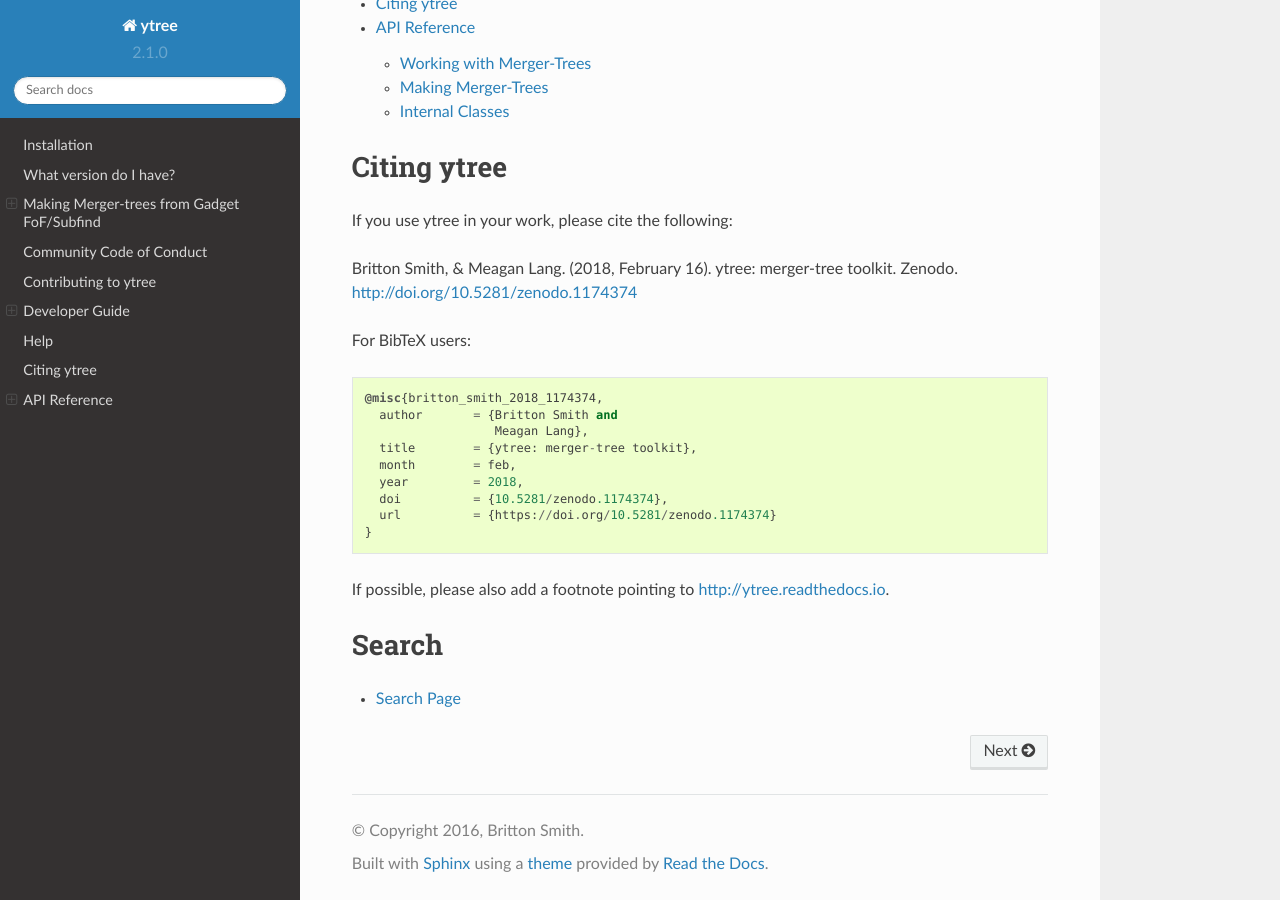
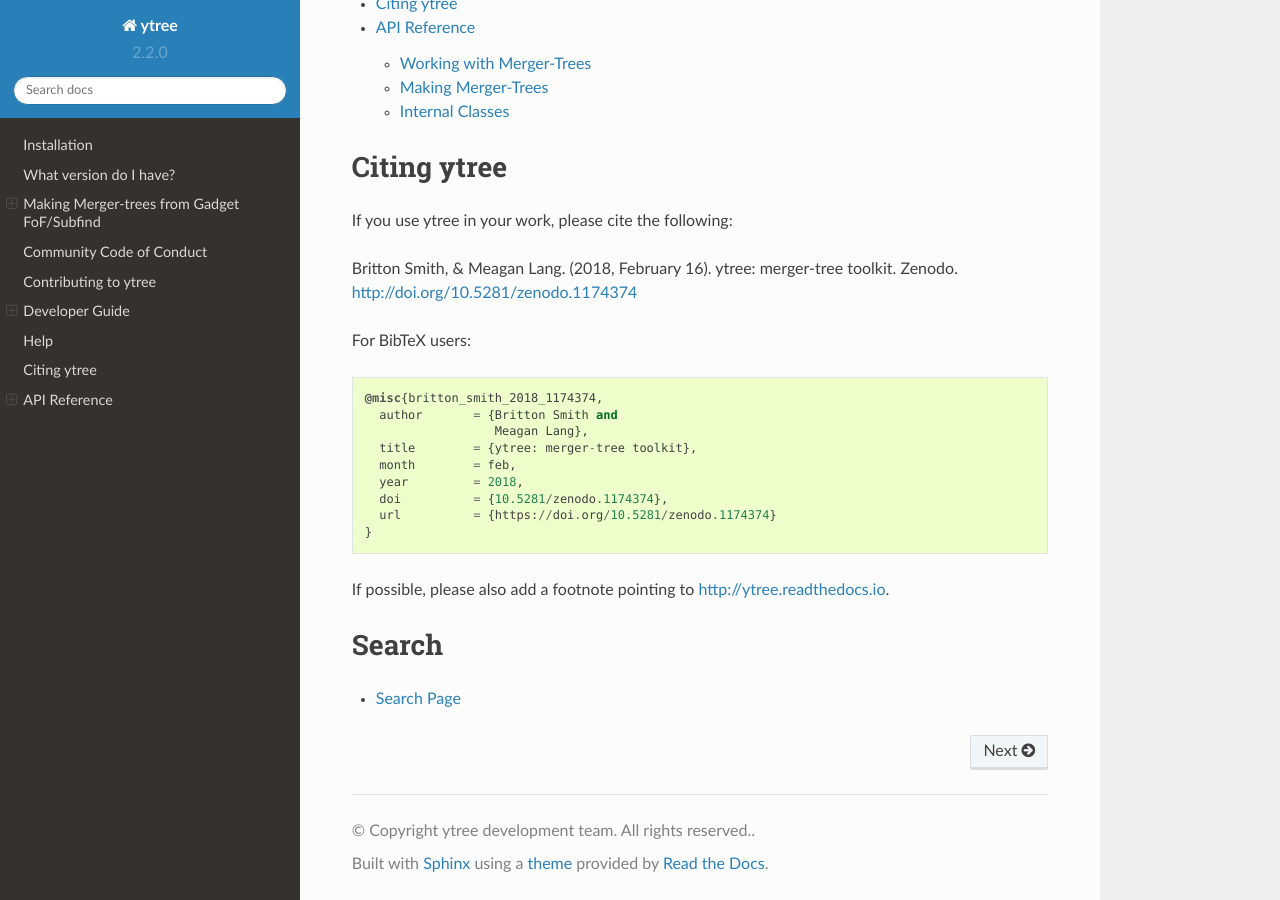
Before and after one commit to ytree-project/treefarm, a Sphinx documentation site: the page built from doc/source/index.rst, in a window 1280 px wide and 900 px high, scrolled down 949 px. Built offline with Sphinx 7.4.7 and the Read the Docs theme 2.0.0, drawn with Linux system fonts in a browser that asks for light colours; pages that are not in the unit, such as notebooks, are missing from menus.

Commit message:
Updating version info and setup.

```diff
--- a/doc/source/conf.py
+++ b/doc/source/conf.py
@@ -53,17 +53,17 @@
 
 # General information about the project.
 project = u'ytree'
-copyright = u'2016, Britton Smith'
-author = u'Britton Smith'
+copyright = u'ytree development team. All rights reserved.'
+author = u'ytree development team'
 
 # The version info for the project you're documenting, acts as replacement for
 # |version| and |release|, also used in various other places throughout the
 # built documents.
 #
 # The short X.Y version.
-version = u'2.1.0'
+version = u'2.2.0'
 # The full version, including alpha/beta/rc tags.
-release = u'2.1.0'
+release = u'2.2.0.dev1'
 
 # The language for content autogenerated by Sphinx. Refer to documentation
 # for a list of supported languages.
```
Also changed, not shown: setup.py (+8 -3 lines).
